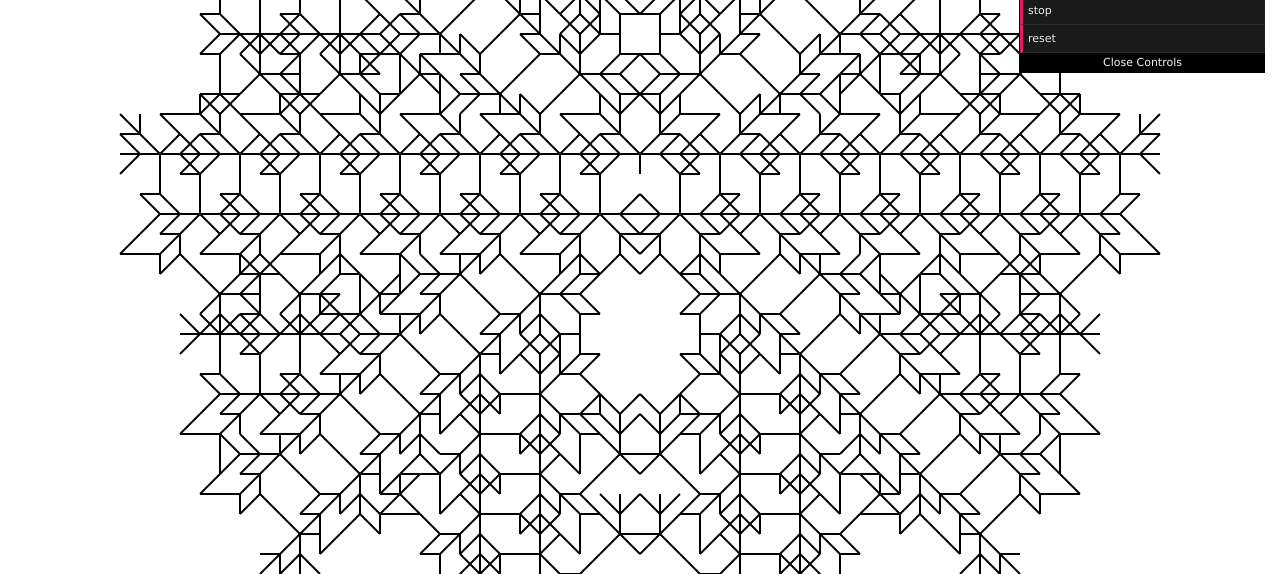
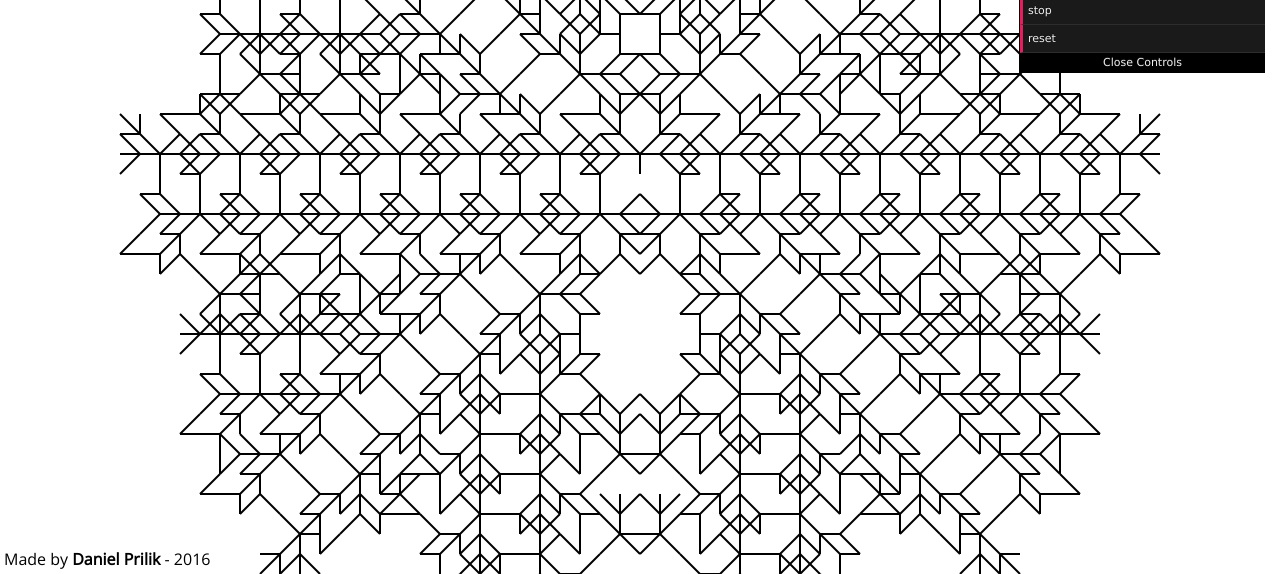
Before and after one commit to daniel5151/branch-doodle, a website: page index.html in a window 1280 px wide. Shown: the part 226-800 px from the top of the page. Drawn offline with nearby package versions, Linux system fonts and the light colour scheme.

Commit message:
added my signature

```diff
--- a/index.html
+++ b/index.html
@@ -2,9 +2,12 @@
 <head>
     <title>Doodles</title>
     <link rel="stylesheet" type="text/css" href="style.css">
+    <link href='https://fonts.googleapis.com/css?family=Open+Sans' rel='stylesheet' type='text/css'>
 </head>
 <body>
     <canvas id="drawingboard"> Use a modern browser with HTML5 canvas support you silly goose ;)</canvas>
+
+    <span class="comment">Made by <a href="http://prilik.ca">Daniel Prilik</a> - 2016</span>
 
     <script type="text/javascript" src="lib/dat.gui.min.js"></script>
     <script type="text/javascript" src="build/bundle.js"></script>
--- a/style.css
+++ b/style.css
@@ -3,6 +3,21 @@ body {
     padding: 0;
 }
 
-#drawingboard {
+.comment {
+    position: absolute;
+    bottom: 0.25em;
+    left: 0.25em;
+    font-size: 1em;
+    font-family: 'Open Sans', sans-serif;
+}
 
+.comment a {
+    text-decoration: none;
+    font-weight: 600;
+    color: black;
+    transition: color 0.125s;
 }
+
+.comment a:hover {
+    color: grey;
+}
```
